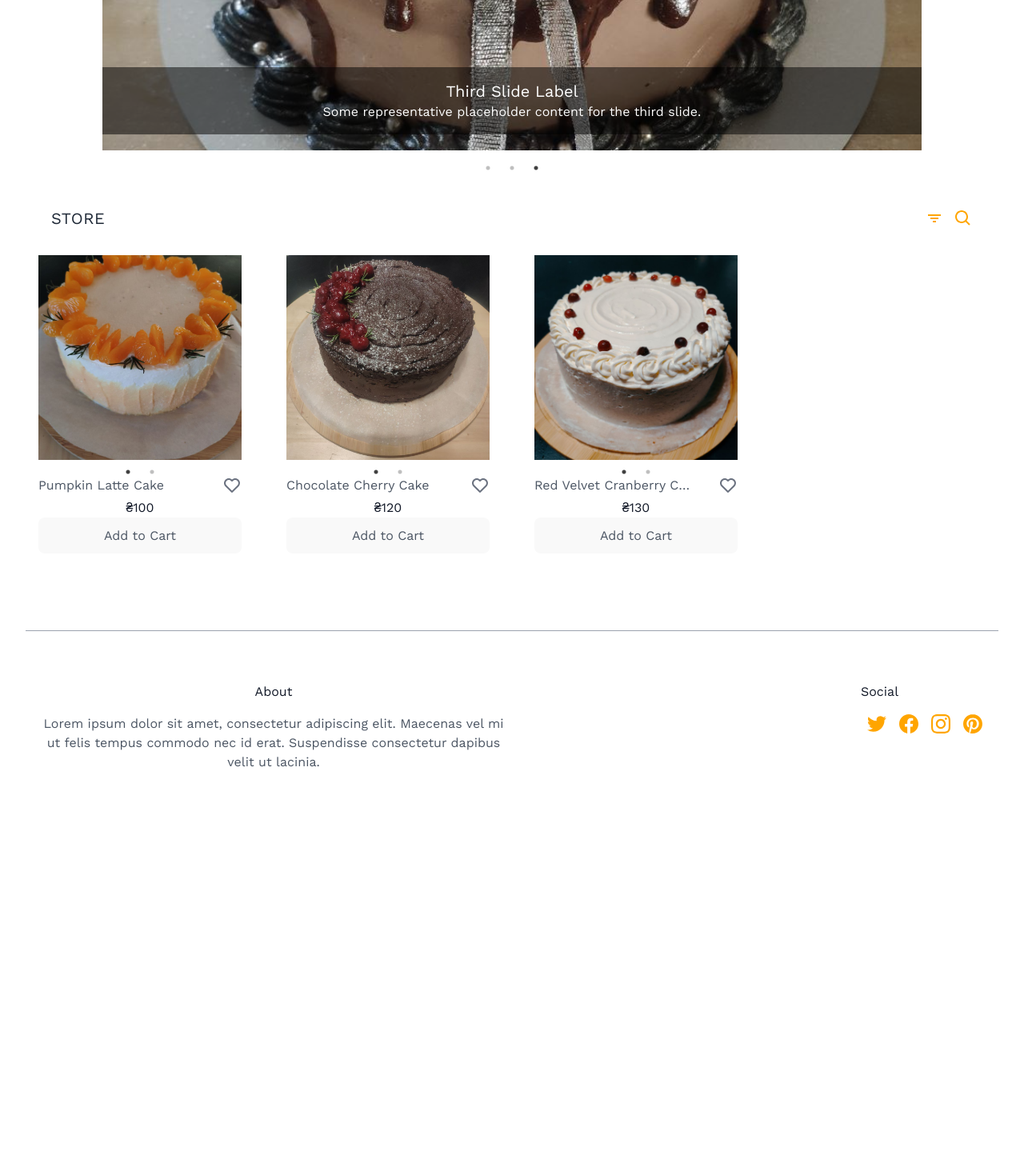
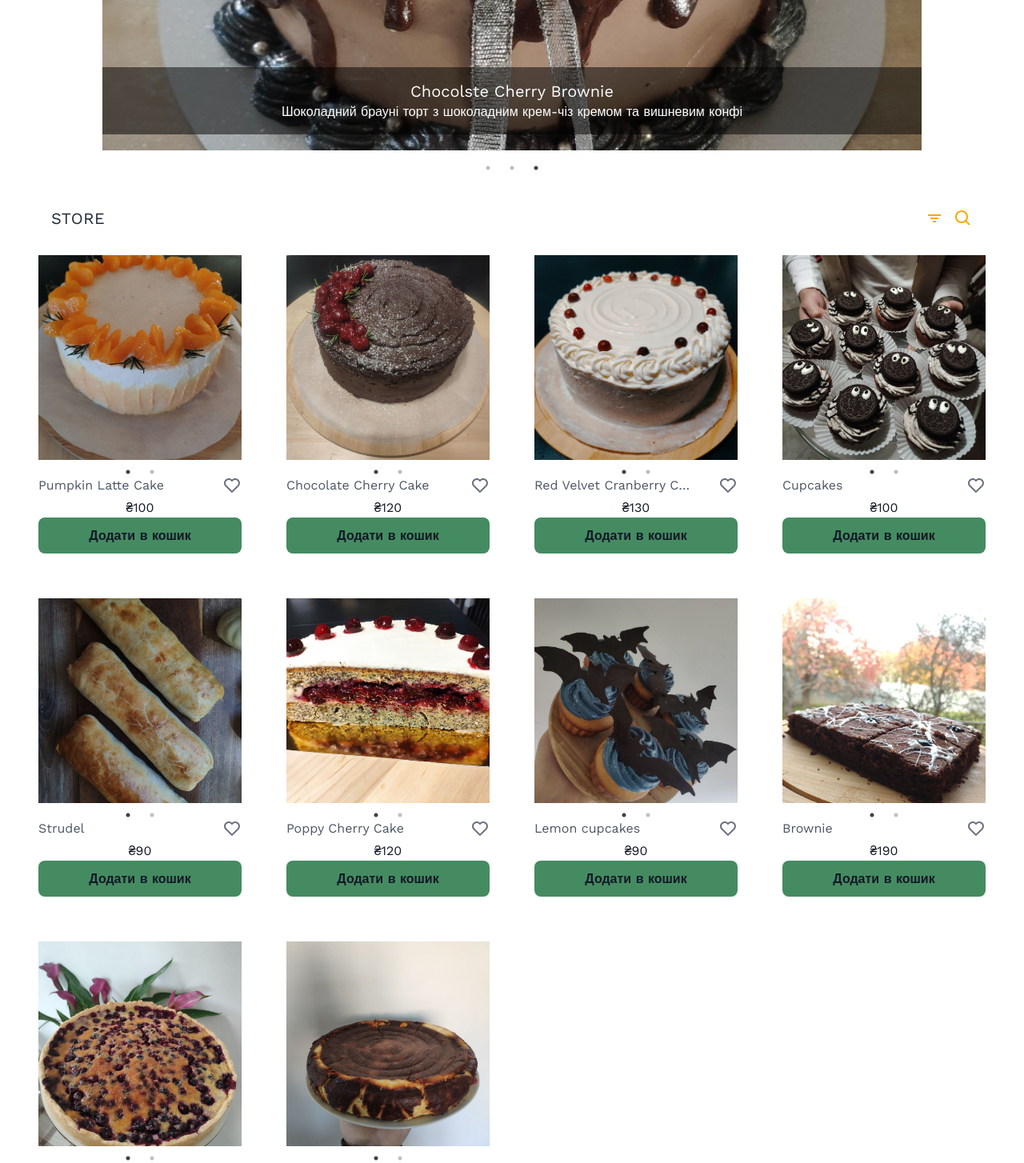
Before and after one commit to Olena1iashenko/cakes, a React (Vite) app: page / in a window 1280 px wide. Shown: the part 300-1754 px from the top of the page at 80% size. Before the commit the page ends 1377 px from the top, so only its background shows below. Built offline with nearby package versions, Linux system fonts and the light colour scheme.

Commit message:
add namings

```diff
--- a/src/assets/cakes.js
+++ b/src/assets/cakes.js
@@ -28,6 +28,69 @@ const cakes = [
       "../../public/images/red-velvet-2.jpeg",
     ],
   },
+  {
+    id: nanoid(),
+    productName: "Cupcakes",
+    price: 100,
+    images: [
+      "../../public/images/cupcakes-1.jpeg",
+      "../../public/images/cupcakes-2.jpeg",
+    ],
+  },
+  {
+    id: nanoid(),
+    productName: "Strudel",
+    price: 90,
+    images: [
+      "../../public/images/strudel.jpeg",
+      "../../public/images/strudel.jpeg",
+    ],
+  },
+  {
+    id: nanoid(),
+    productName: "Poppy Cherry Cake",
+    price: 120,
+    images: [
+      "../../public/images/poppy-cherry.jpeg",
+      "../../public/images/poppy-cherry.jpeg",
+    ],
+  },
+  {
+    id: nanoid(),
+    productName: "Lemon cupcakes",
+    price: 90,
+    images: [
+      "../../public/images/lemon-cupcakes.jpeg",
+      "../../public/images/lemon-cupcakes.jpeg",
+    ],
+  },
+  {
+    id: nanoid(),
+    productName: "Brownie",
+    price: 190,
+    images: [
+      "../../public/images/brownie.jpeg",
+      "../../public/images/brownie.jpeg",
+    ],
+  },
+  {
+    id: nanoid(),
+    productName: "Blueberry Tart",
+    price: 190,
+    images: [
+      "../../public/images/blueberry-tarte.jpeg",
+      "../../public/images/blueberry-tarte.jpeg",
+    ],
+  },
+  {
+    id: nanoid(),
+    productName: "Basques Cheesecake",
+    price: 190,
+    images: [
+      "../../public/images/basques.jpeg",
+      "../../public/images/basques.jpeg",
+    ],
+  },
 ];
 
 export default cakes;
--- a/src/components/Carousel.jsx
+++ b/src/components/Carousel.jsx
@@ -6,20 +6,23 @@ const slides = [
   {
     id: 1,
     src: "/images/1.jpeg",
-    label: "First Slide Label",
-    content: "Some representative placeholder content for the first slide.",
+    label: "Red Velvet",
+    content:
+      "Какао бісквіт з ніжним вершковим крем-чізом та журавлиново-апельсиновим конфі",
   },
   {
     id: 2,
     src: "/images/2.jpeg",
-    label: "Second Slide Label",
-    content: "Some representative placeholder content for the second slide.",
+    label: "Pumpkin Latte",
+    content:
+      "Гарбузовий пряний бісквіт з карамельно-гарбузовим прошарком і масляним крем-чіз кремом",
   },
   {
     id: 3,
     src: "/images/3.jpeg",
-    label: "Third Slide Label",
-    content: "Some representative placeholder content for the third slide.",
+    label: "Chocolste Cherry Brownie",
+    content:
+      "Шоколадний брауні торт з шоколадним крем-чіз кремом та вишневим конфі",
   },
 ];
 
--- a/src/components/ProductList.jsx
+++ b/src/components/ProductList.jsx
@@ -76,8 +76,11 @@ const ProductList = () => {
                   {likeIcon}
                 </div>
                 <p className="pt-1 text-gray-900">₴{product.price}</p>
-                <button onClick={() => dispatch(addToCart(product))}>
-                  Add to Cart
+                <button
+                  className=" text-gray-900 font-bold bg-[#0b6730c2]"
+                  onClick={() => dispatch(addToCart(product))}
+                >
+                  Додати в кошик
                 </button>
               </li>
             ))}
```
